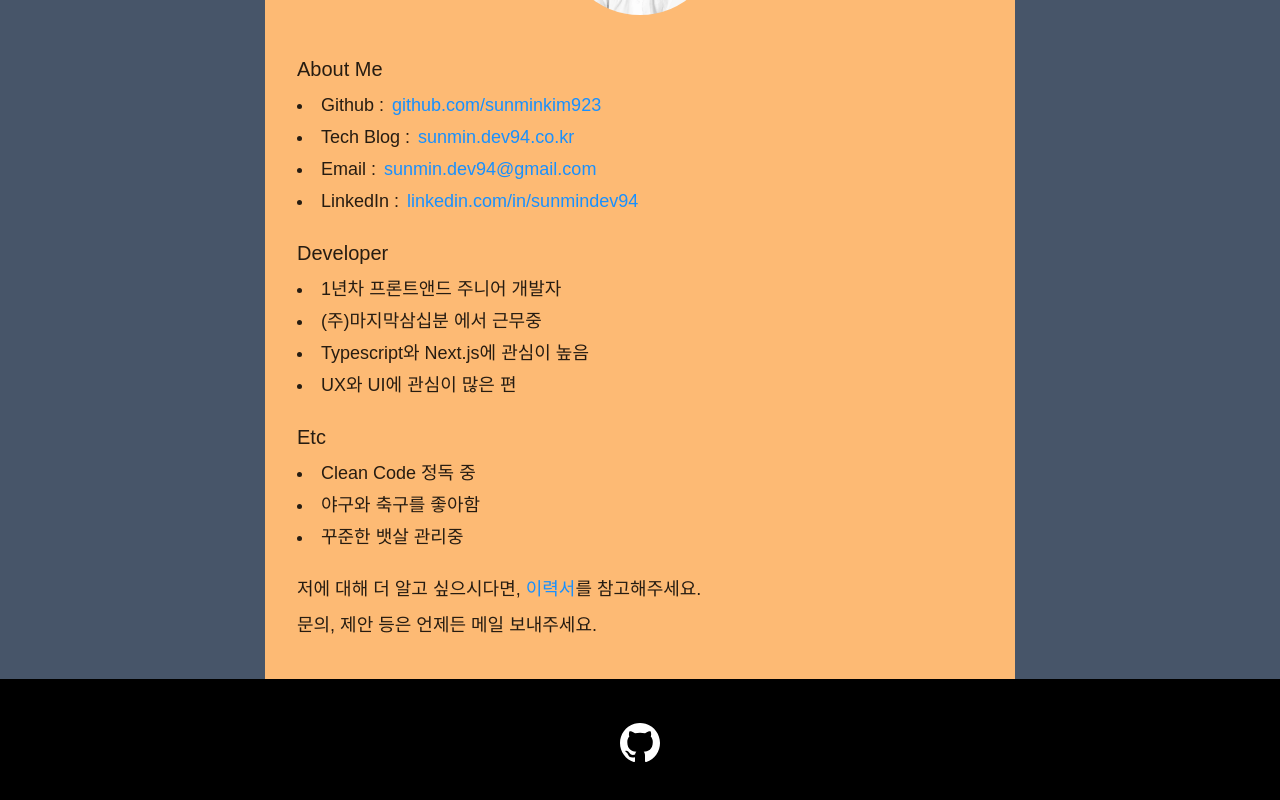
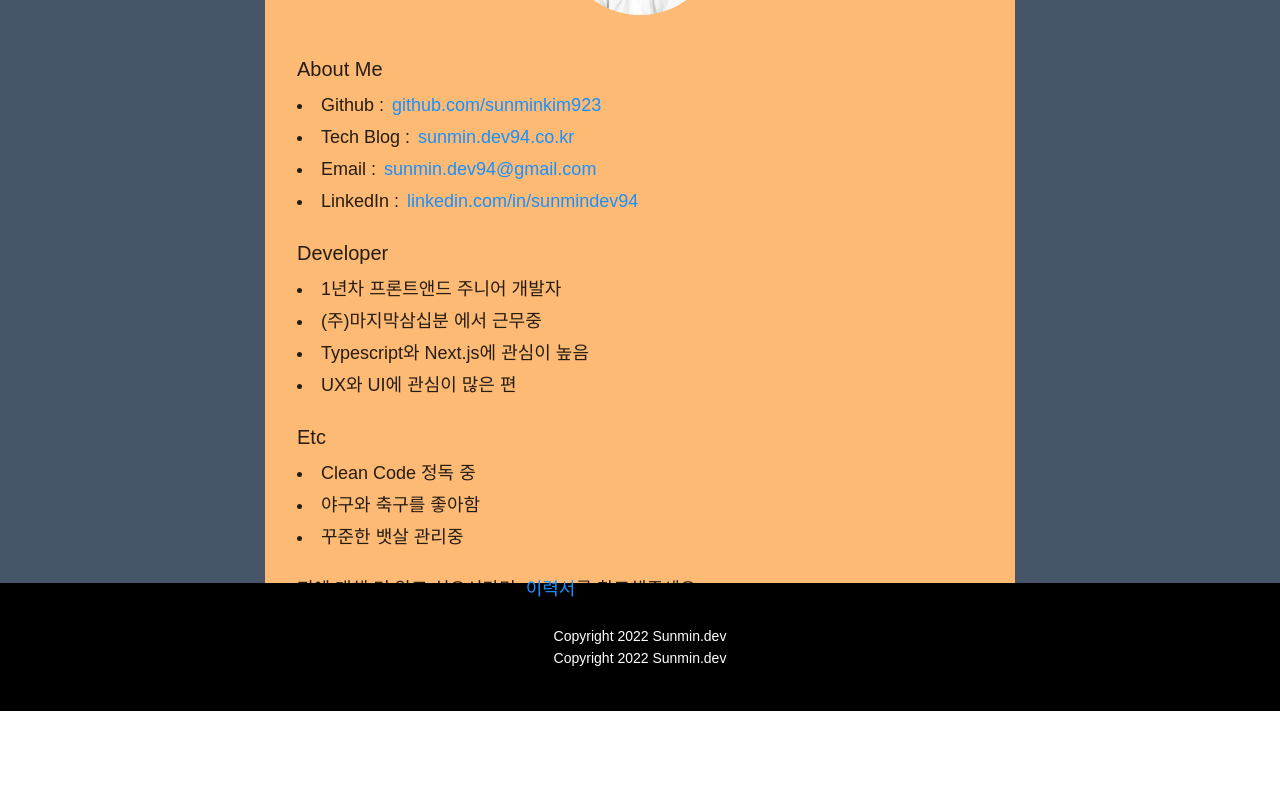
Before and after one commit to sunminkim923/blog, a Next.js app in the folder blog-v3/: page / in a window 1280 px wide. Shown: the part 292-1092 px from the top of the page. After the commit the page ends 1003 px from the top, so only its background shows below. Built offline with nearby package versions, Linux system fonts and the light colour scheme; a web font is replaced by a local one.

Commit message:
푸터 하단고정 및 flex

```diff
--- a/blog-v3/pages/index.tsx
+++ b/blog-v3/pages/index.tsx
@@ -10,7 +10,7 @@ export default function Home() {
   return (
     <>
       <div className="flex justify-center  bg-slate-600">
-        <div className="w-screen md:w-[750px] bg-orange-300">
+        <div className="w-screen md:w-[750px] bg-orange-300 h-screen">
           <div className="text-center text-3xl mt-3 font-bold">
             Nice to meet you.
           </div>
--- a/blog-v3/src/components/layout/footer/index.tsx
+++ b/blog-v3/src/components/layout/footer/index.tsx
@@ -2,18 +2,11 @@ import { BsGithub } from 'react-icons/bs';
 
 export default function Footer() {
   return (
-    <>
-      <div className="h-32 bg-black">
-        <div className="flex items-center h-[100%] justify-center">
-          <a
-            href="https://github.com/sunminkim923"
-            target="_blank"
-            rel="noreferrer"
-          >
-            <BsGithub className="text-[40px] text-white cursor-pointer" />
-          </a>
-        </div>
+    <div className="h-32 w-[100%] bg-black">
+      <div className="flex flex-col-reverse  h-[100%] w-[100%] items-center  justify-center">
+        <div className="text-white">Copyright 2022 Sunmin.dev</div>
+        <div className="text-white">Copyright 2022 Sunmin.dev</div>
       </div>
-    </>
+    </div>
   );
 }
```
